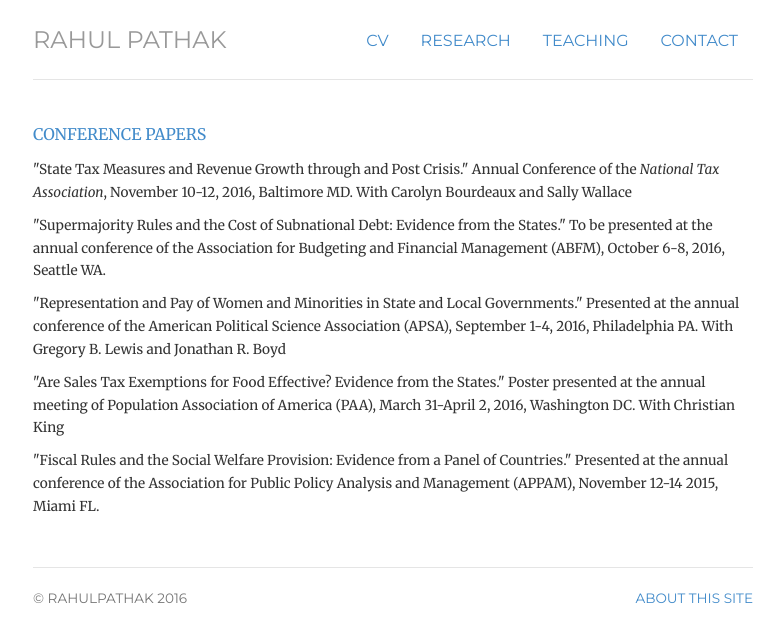
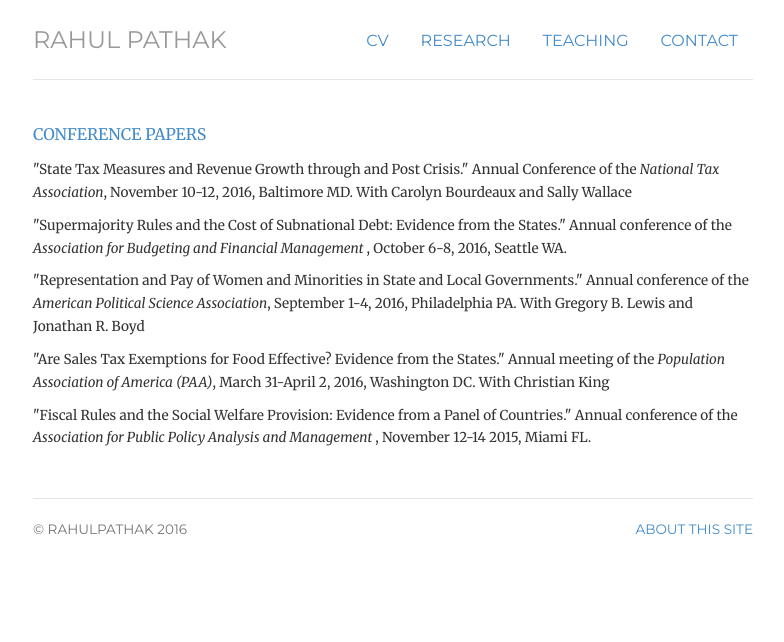
Before and after one commit to pathak-rahul/pathak-rahul.github.io, a Jekyll site: the page built from ongoing/index.html, in a window 1280 px wide. Shown: the top 642 px of the page, without its empty margins (247-1031 px from the left). Built offline with Jekyll 4.4.1, drawn with Linux system fonts in a browser that asks for light colours.

Commit message:
Update index.html

```diff
--- a/ongoing/index.html
+++ b/ongoing/index.html
@@ -15,9 +15,9 @@ title: research
 <ul class="list-unstyled">
 
 	<p><li><small>"State Tax Measures and Revenue Growth through and Post Crisis."  Annual Conference of the <em>National Tax Association</em>, November 10-12, 2016, Baltimore MD. With Carolyn Bourdeaux and Sally Wallace </small> </li></p>
-	<p><li><small>"Supermajority Rules and the Cost of Subnational Debt: Evidence from the States." To be presented at the annual conference of the Association for Budgeting and Financial Management (ABFM), October 6-8, 2016, Seattle WA.</small> </li></p>
-	<p><li><small>"Representation and Pay of Women and Minorities in State and Local Governments." Presented at the annual conference of the American Political Science Association (APSA), September 1-4, 2016, Philadelphia PA. With Gregory B. Lewis and Jonathan R. Boyd</small> </li></p>
-	<p><li><small>"Are Sales Tax Exemptions for Food Effective? Evidence from the States." Poster presented at the annual meeting of Population Association of America (PAA), March 31-April 2, 2016, Washington DC. With Christian King</small> </li></p>
-	<p><li><small>"Fiscal Rules and the Social Welfare Provision: Evidence from a Panel of Countries." Presented at the annual conference of the Association for Public Policy Analysis and Management (APPAM), November 12-14 2015, Miami FL.</small> </li></p></ul>
+	<p><li><small>"Supermajority Rules and the Cost of Subnational Debt: Evidence from the States." Annual conference of the <em>Association for Budgeting and Financial Management </em>, October 6-8, 2016, Seattle WA.</small> </li></p>
+	<p><li><small>"Representation and Pay of Women and Minorities in State and Local Governments." Annual conference of the <em>American Political Science Association</em>, September 1-4, 2016, Philadelphia PA. With Gregory B. Lewis and Jonathan R. Boyd</small> </li></p>
+	<p><li><small>"Are Sales Tax Exemptions for Food Effective? Evidence from the States." Annual meeting of the <em> Population Association of America (PAA)</em>, March 31-April 2, 2016, Washington DC. With Christian King</small> </li></p>
+	<p><li><small>"Fiscal Rules and the Social Welfare Provision: Evidence from a Panel of Countries." Annual conference of the <em>Association for Public Policy Analysis and Management </em>, November 12-14 2015, Miami FL.</small> </li></p></ul>
 	</div>
 </div>
```
